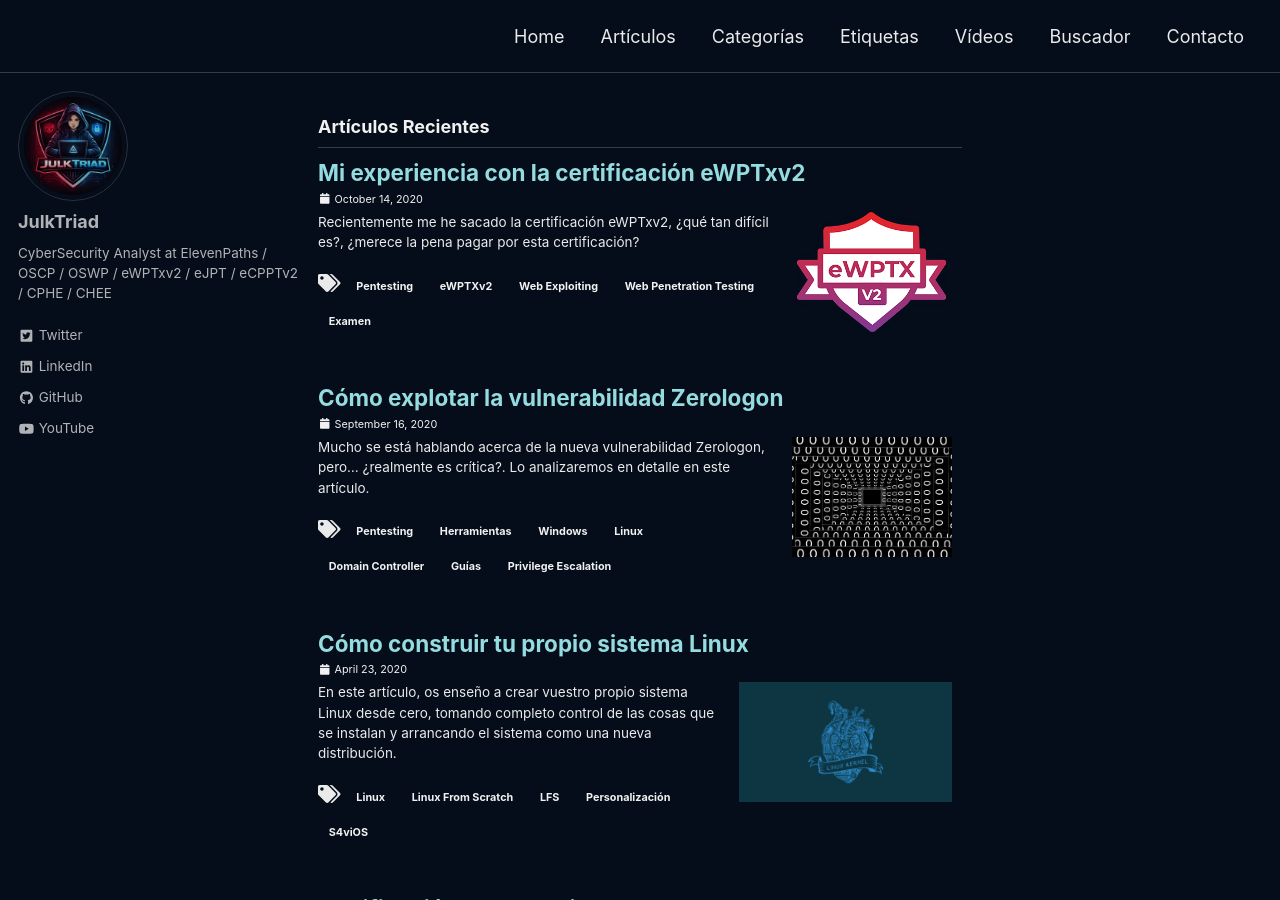
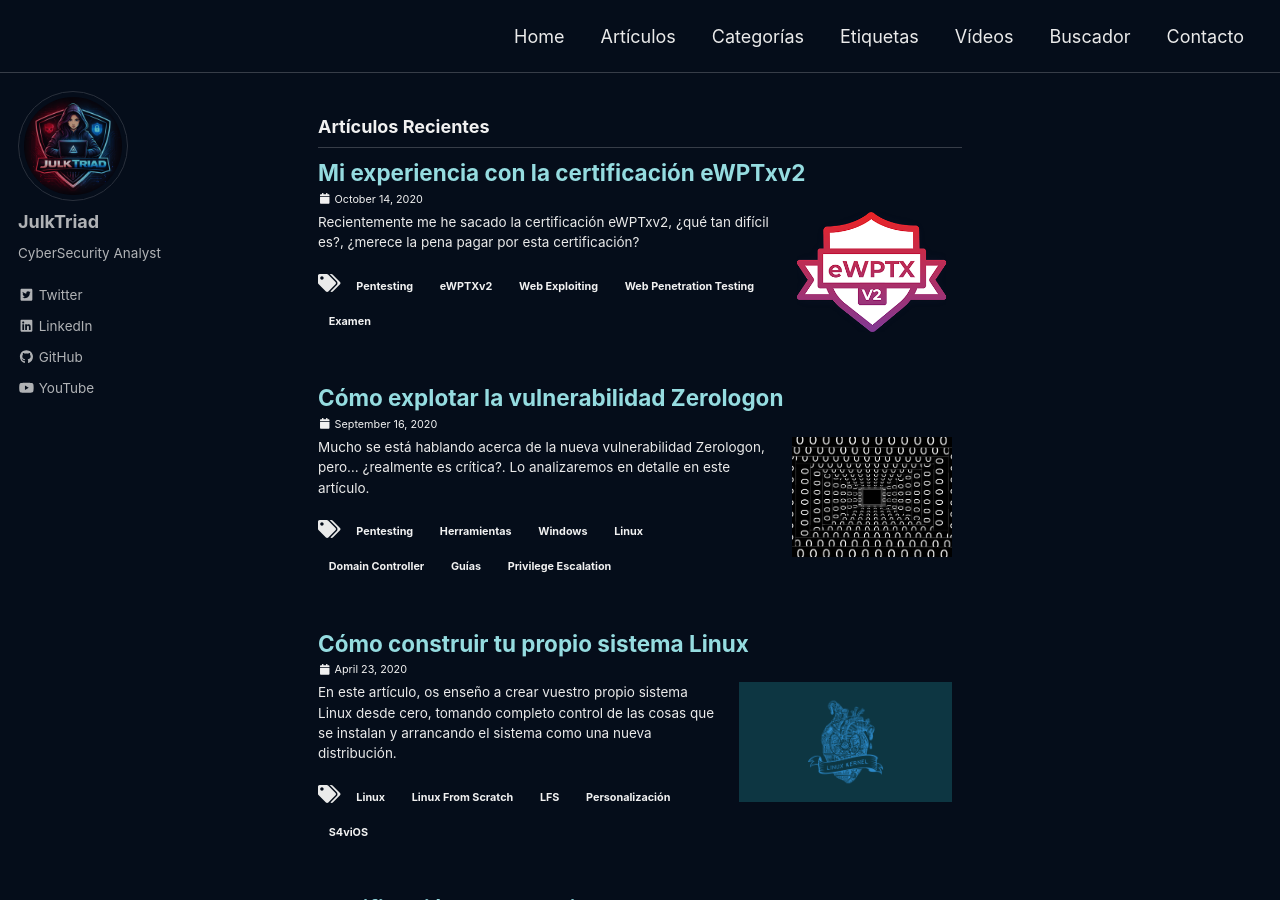
Before and after one commit to JulkTriad/JulkTriad.github.io, a Jekyll site: the page built from index.html, in a window 1280 px wide and 900 px high. Built offline with Jekyll 4.4.1, drawn with Linux system fonts in a browser that asks for light colours; cached includes are drawn as plain includes; a script that is not in the unit is left out; the list of posts is cut into pages by our own code; some of the changed lines change nothing that is shown.

Commit message:
Update _config.yml

```diff
--- a/_config.yml
+++ b/_config.yml
@@ -103,7 +103,7 @@
 author:
   name             : "JulkTriad"
   avatar           : "/assets/images/JulkTriad.png"
-  bio              : "CyberSecurity Analyst at ElevenPaths / OSCP / OSWP / eWPTxv2 / eJPT / eCPPTv2 / CPHE / CHEE"
+  bio              : "CyberSecurity Analyst"
   uri              :
   home             : # null (default), "absolute or relative url to link to author home"
   bitbucket        :
@@ -118,13 +118,13 @@
   keybase          :
   instagram        :
   lastfm           :
-  linkedin         : "s4vitar" # (the last part of your profile url, e.g. https://www.linkedin.com/in/john-doe-12345678)
+  linkedin         : "JulkTriad" # (the last part of your profile url, e.g. https://www.linkedin.com/in/john-doe-12345678)
   pinterest        :
   soundcloud       :
   stackoverflow    : # "123456/username" (the last part of your profile url, e.g. https://stackoverflow.com/users/123456/username)
   steam            : # "steamId" (the last part of your profile url, e.g. https://steamcommunity.com/id/steamId/)
   tumblr           :
-  twitter          : "s4vitar"
+  twitter          : "JulkTriad"
   vine             :
   weibo            :
   xing             :
```
